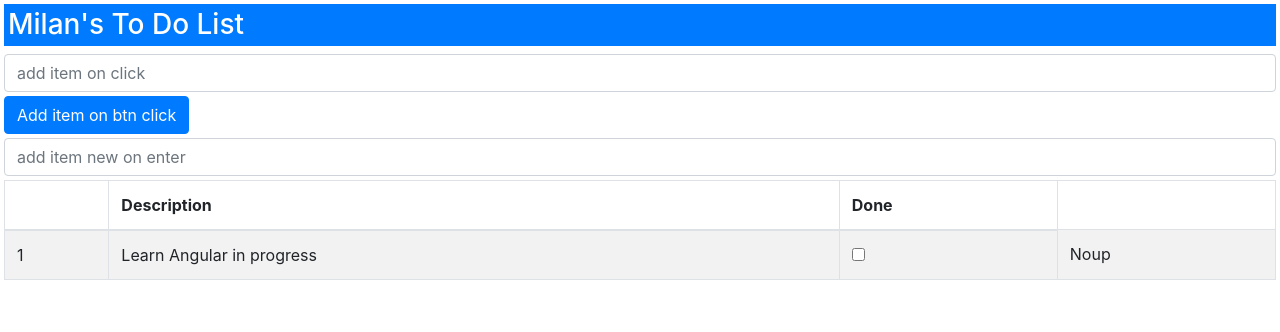
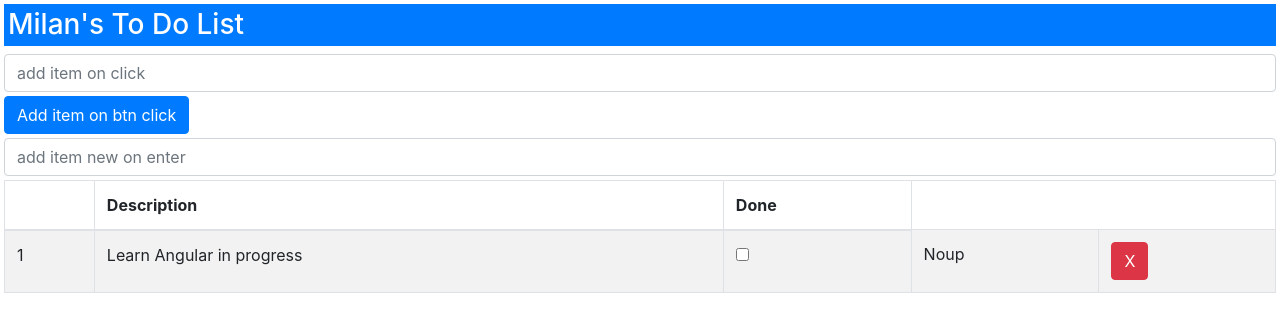
Before and after one commit to milanzivanov/todo-pro, an Angular app: page / in a window 1280 px wide. Shown: the top 332 px of the page. Built offline with nearby package versions, Linux system fonts and the light colour scheme.

Commit message:
delite item on x working... model edited m22019

```diff
--- a/src/app/app.component.html
+++ b/src/app/app.component.html
@@ -35,6 +35,11 @@
         <span *ngSwitchCase="true">Yep</span>
         <span *ngSwitchDefault>Noup</span>
       </td>
+      <td>
+        <button class="btn btn-danger" (click)="deliteItem(item)">
+          X
+        </button>
+      </td>
     </tr>
   </tbody>
 </table>
--- a/src/app/app.component.ts
+++ b/src/app/app.component.ts
@@ -11,7 +11,7 @@ export class AppComponent {
   // model = new Model();
 
   // MY WAY
-  model = new Model(TodoItem);
+  model = new Model();
 
   getName() {
     return this.model.user;
@@ -38,4 +38,14 @@ export class AppComponent {
     this.clearInputEnter = '';
   }
 
+
+  // delite item
+  deliteItem(item: TodoItem) {
+    console.log(item);
+
+    const index = this.model.getTodoItemsFromModel.findIndex(p => p === item);
+    this.model.getTodoItemsFromModel.splice(index, 1);
+
+  }
+
 }
--- a/src/app/model.ts
+++ b/src/app/model.ts
@@ -23,13 +23,14 @@
 
 //  my way
 export class TodoItem {
-  constructor(private action: string, private done: boolean) {
+  constructor(public action: string, public done: boolean) {
   }
 }
 
 export class Model {
   user: string;
-  constructor( private _items: any ) {
+  private _items: TodoItem[];
+  constructor() {
     this.user = 'Milan';
     this._items = [
       new TodoItem( 'Learn Angular in progress', false),
```
